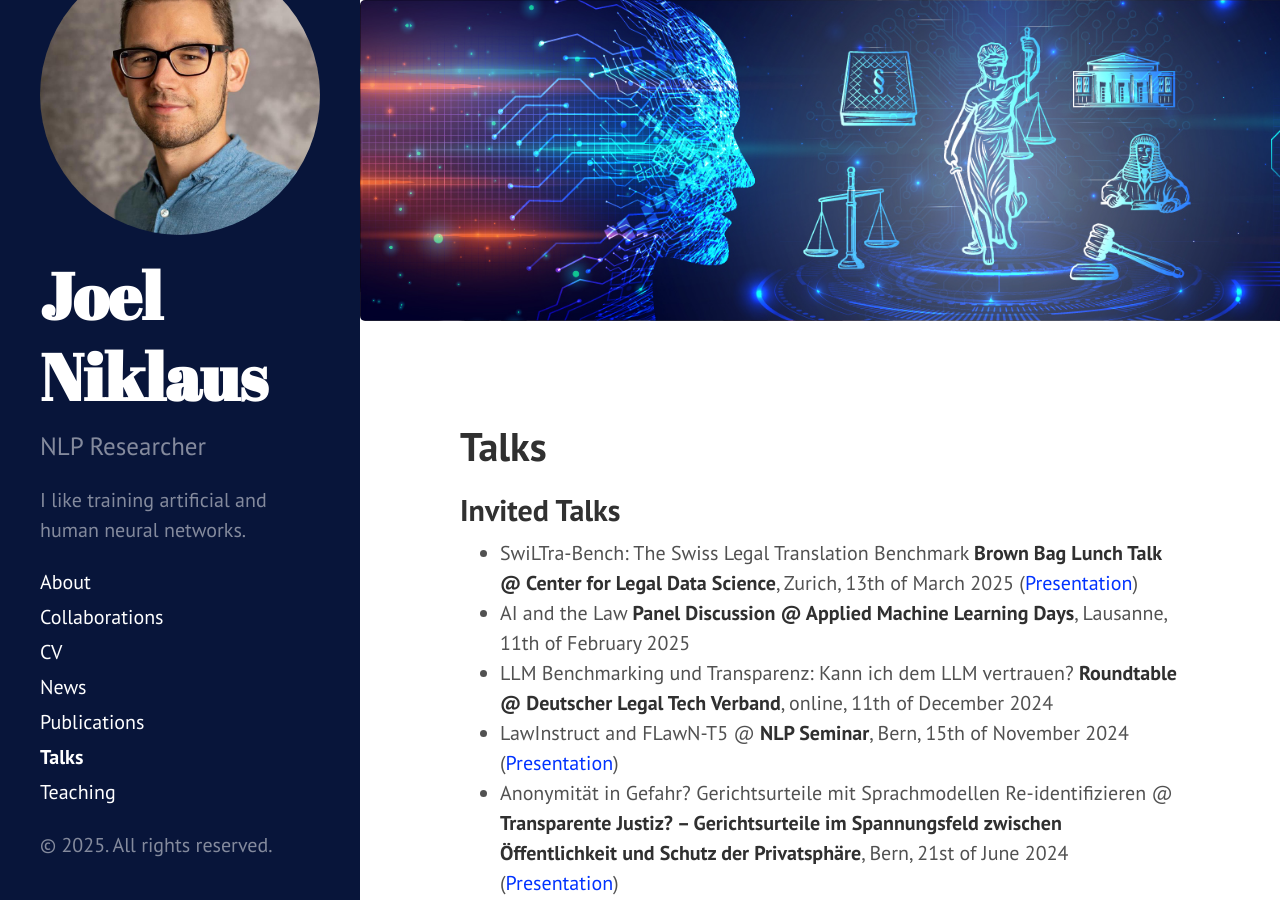
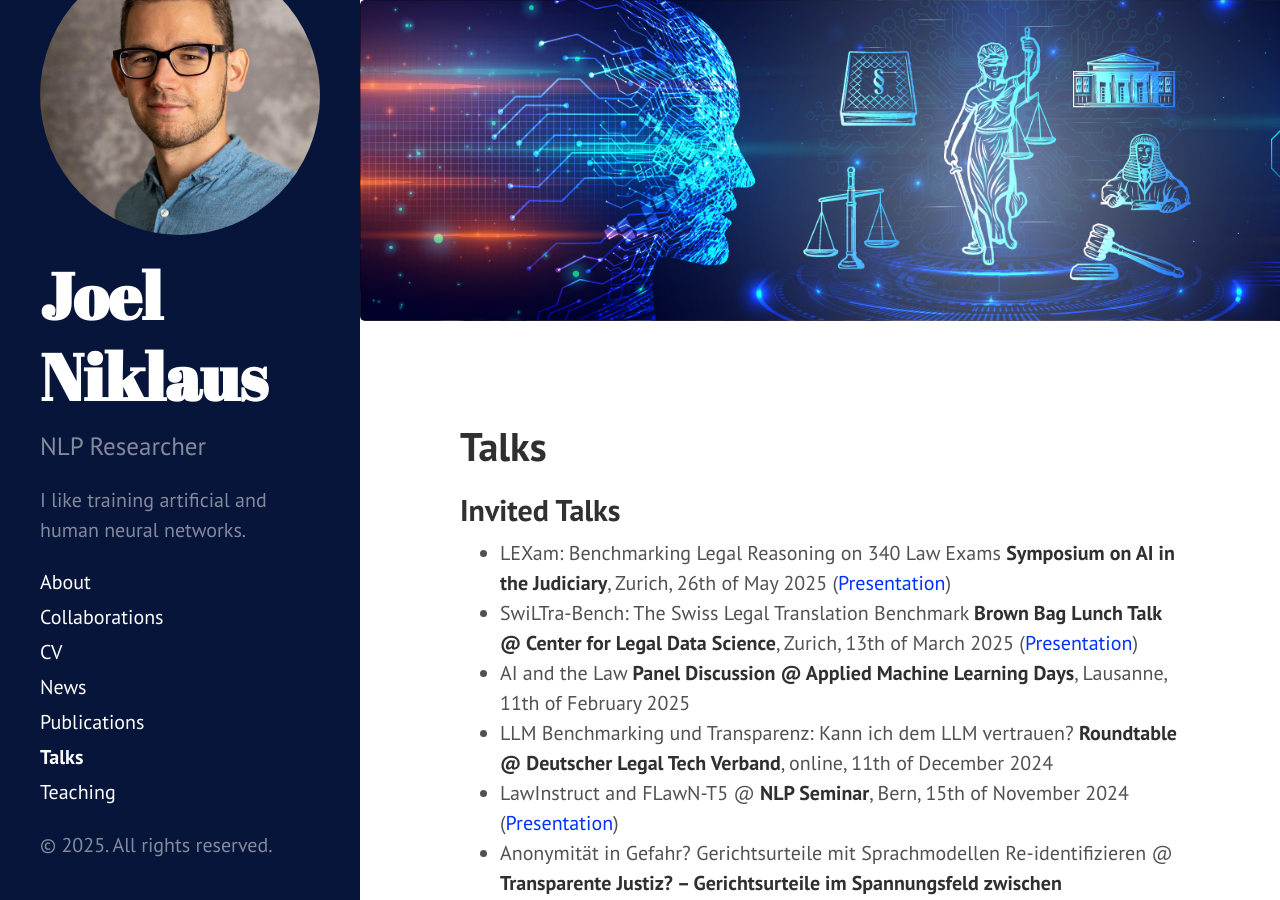
Before and after one commit to JoelNiklaus/joelniklaus.github.io, a Jekyll site: the page built from _pages/talks.md, in a window 1280 px wide and 900 px high. Built offline with Jekyll 4.4.1, drawn with Linux system fonts in a browser that asks for light colours; a style sheet for code colours, icons or effects is not loaded.

Commit message:
Added a talk

```diff
--- a/_pages/talks.md
+++ b/_pages/talks.md
@@ -5,6 +5,7 @@ title: Talks
 
 ## Invited Talks
 
+* LEXam: Benchmarking Legal Reasoning on 340 Law Exams **Symposium on AI in the Judiciary**, Zurich, 26th of May 2025 ([Presentation](https://docs.google.com/presentation/d/1GX-warDcMMGiyjzCzjZ2QOE0kaHN22a4r8ZRsRj1KVw/edit?usp=sharing))
 * SwiLTra-Bench: The Swiss Legal Translation Benchmark **Brown Bag Lunch Talk @ Center for Legal Data Science**, Zurich, 13th of March 2025 ([Presentation](https://docs.google.com/presentation/d/1W0i2-k91mhn9V6wdIX_S6QujKQONFyoTw7nbpyA9H88/edit?usp=sharing))
 * AI and the Law **Panel Discussion @ Applied Machine Learning Days**, Lausanne, 11th of February 2025
 * LLM Benchmarking und Transparenz: Kann ich dem LLM vertrauen? **Roundtable @ Deutscher Legal Tech Verband**, online, 11th of December 2024
```
